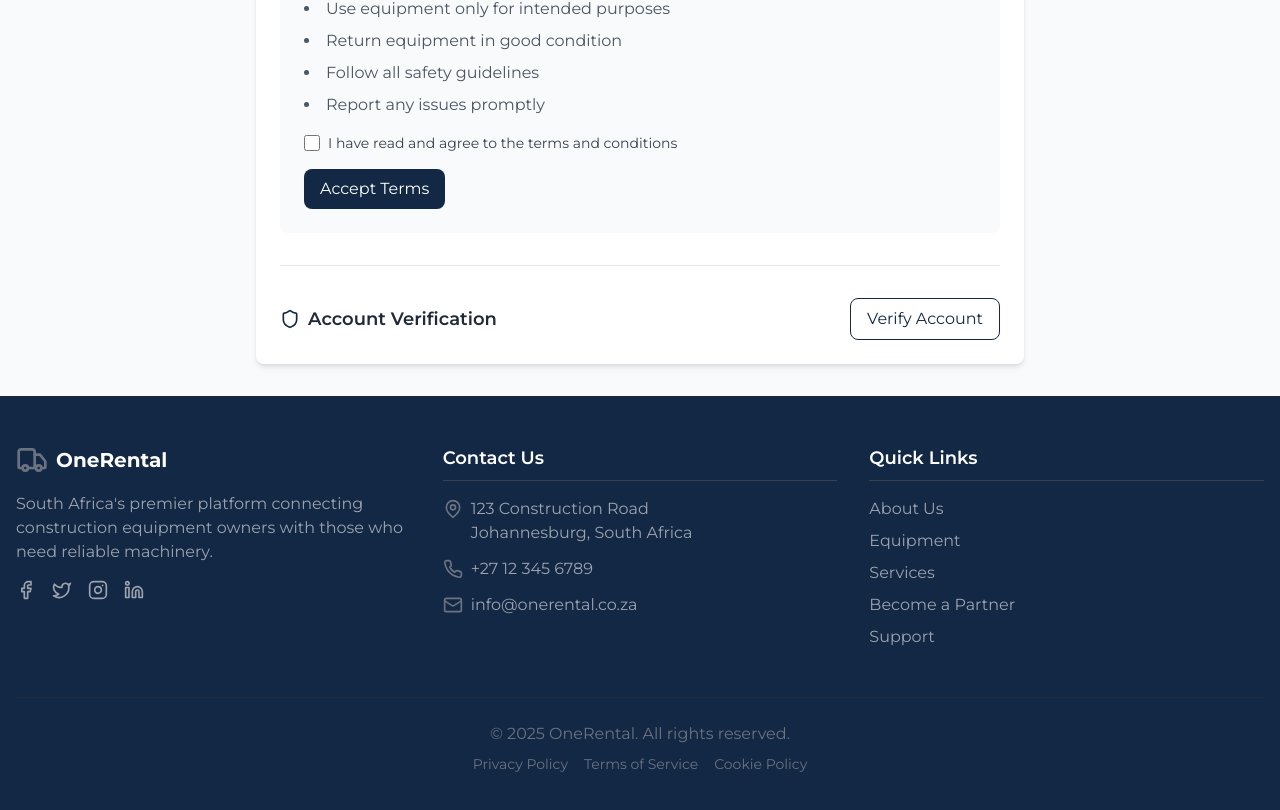
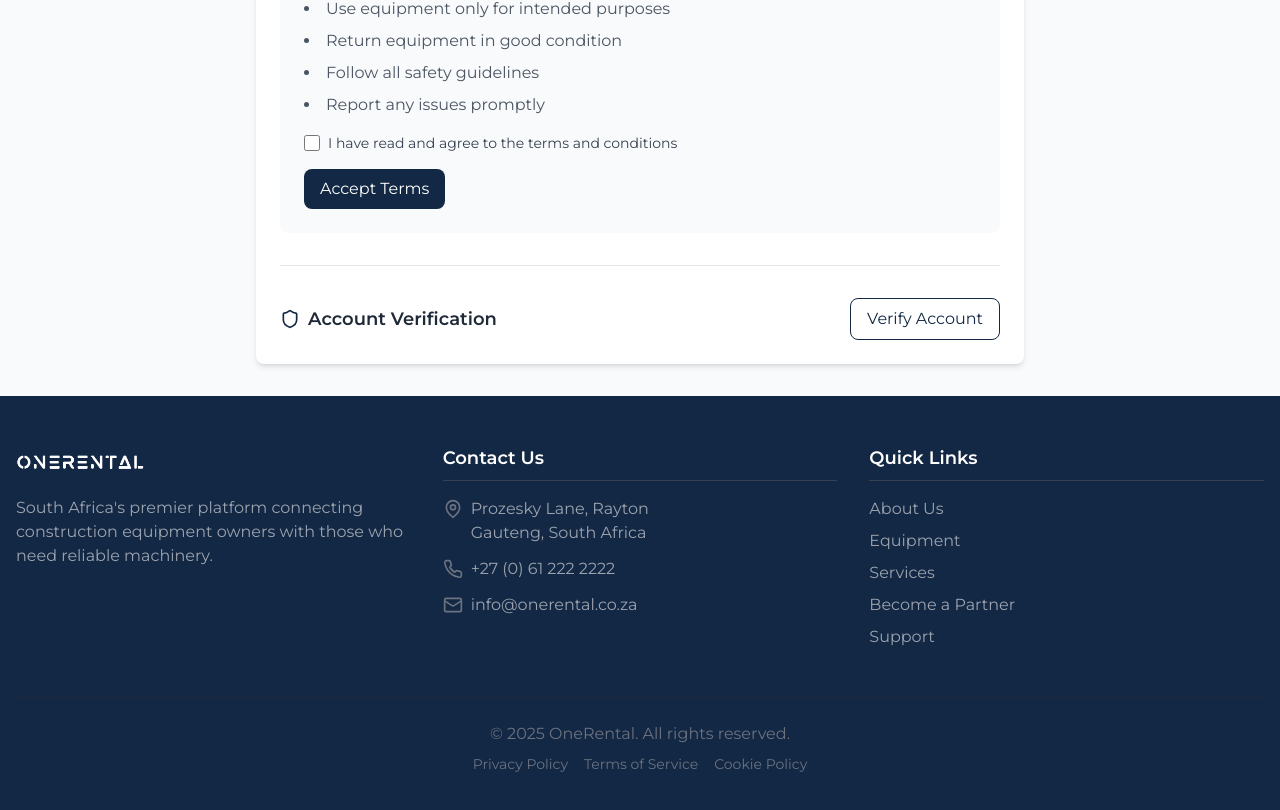
Before and after one commit to kg-m3/OneRental, a React (Vite) app in the folder project/: page /profile in a window 1280 px wide. Shown: the part 904-1714 px from the top of the page. Built offline with nearby package versions, Linux system fonts and the light colour scheme.

Commit message:
footer update

```diff
--- a/project/src/components/Footer.tsx
+++ b/project/src/components/Footer.tsx
@@ -9,6 +9,7 @@ import {
   Mail,
   MapPin,
 } from 'lucide-react';
+import logo from '../assets/img/1Rental_Logo_White.svg';
 
 const Footer = () => {
   return (
@@ -18,14 +19,13 @@ const Footer = () => {
           {/* Company Info */}
           <div>
             <div className="flex items-center mb-4">
-              <Truck className="h-8 w-8 text-gray-500 mr-2" />
-              <span className="font-bold text-xl">OneRental</span>
+              <img src={logo} alt="Logo" className="h-9 w-32 text-gray-500 mr-2" />
             </div>
             <p className="text-gray-400 mb-4">
               South Africa's premier platform connecting construction equipment
               owners with those who need reliable machinery.
             </p>
-            <div className="flex space-x-4">
+            {/* <div className="flex space-x-4">
               <a
                 href="#"
                 className="text-gray-400 hover:text-yellow-500 transition-colors"
@@ -50,7 +50,7 @@ const Footer = () => {
               >
                 <Linkedin className="h-5 w-5" />
               </a>
-            </div>
+            </div> */}
           </div>
 
           {/* Contact Info */}
@@ -62,14 +62,14 @@ const Footer = () => {
               <li className="flex items-start">
                 <MapPin className="h-5 w-5 text-gray-500 mr-2 mt-0.5" />
                 <span className="text-gray-400">
-                  123 Construction Road
+                  Prozesky Lane, Rayton
                   <br />
-                  Johannesburg, South Africa
+                  Gauteng, South Africa
                 </span>
               </li>
               <li className="flex items-center">
                 <Phone className="h-5 w-5 text-gray-500 mr-2" />
-                <span className="text-gray-400">+27 12 345 6789</span>
+                <span className="text-gray-400">+27 (0) 61 222 2222</span>
               </li>
               <li className="flex items-center">
                 <Mail className="h-5 w-5 text-gray-500 mr-2" />
```
Also changed, not shown: project/src/assets/img/1Rental_Logo_White.svg (added).
